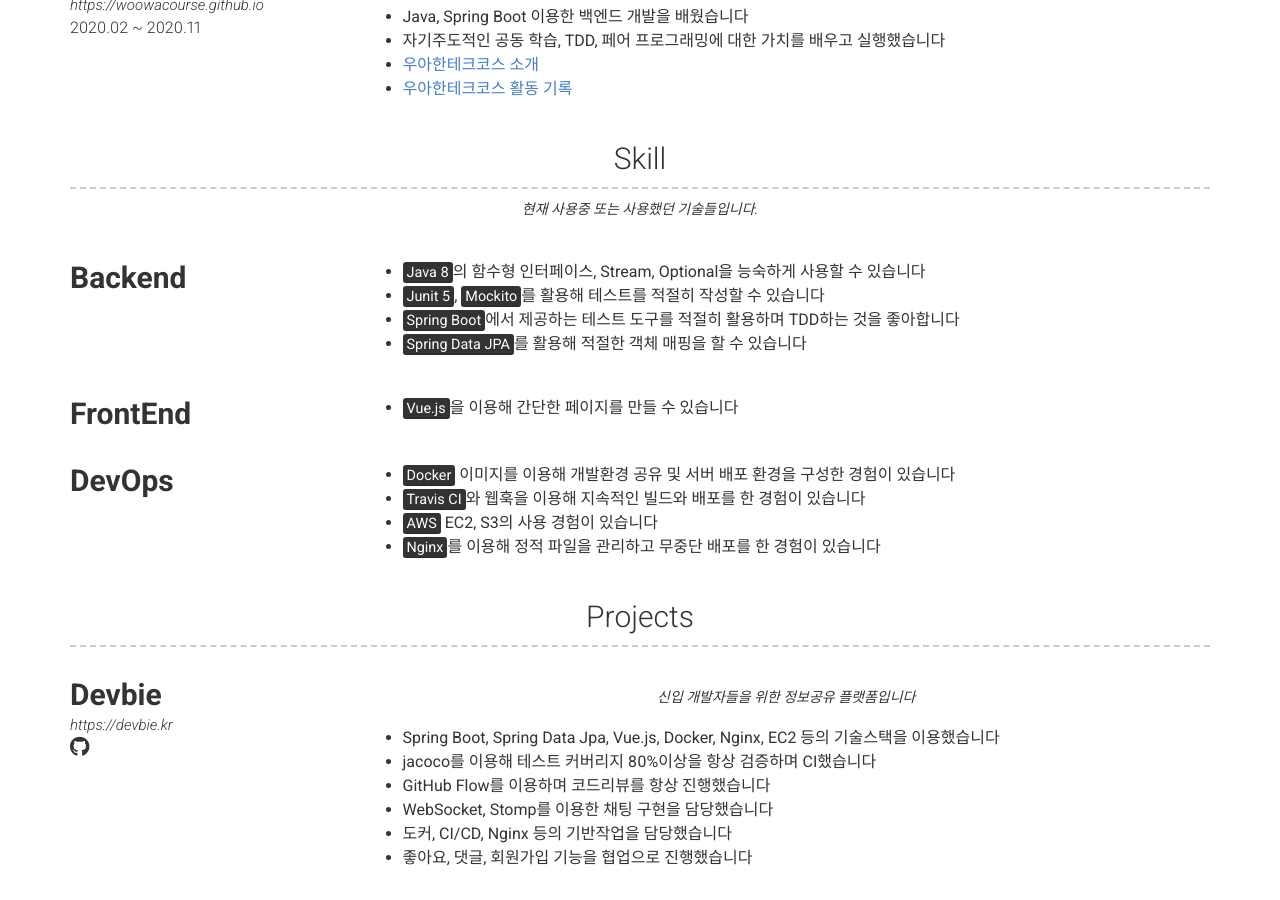
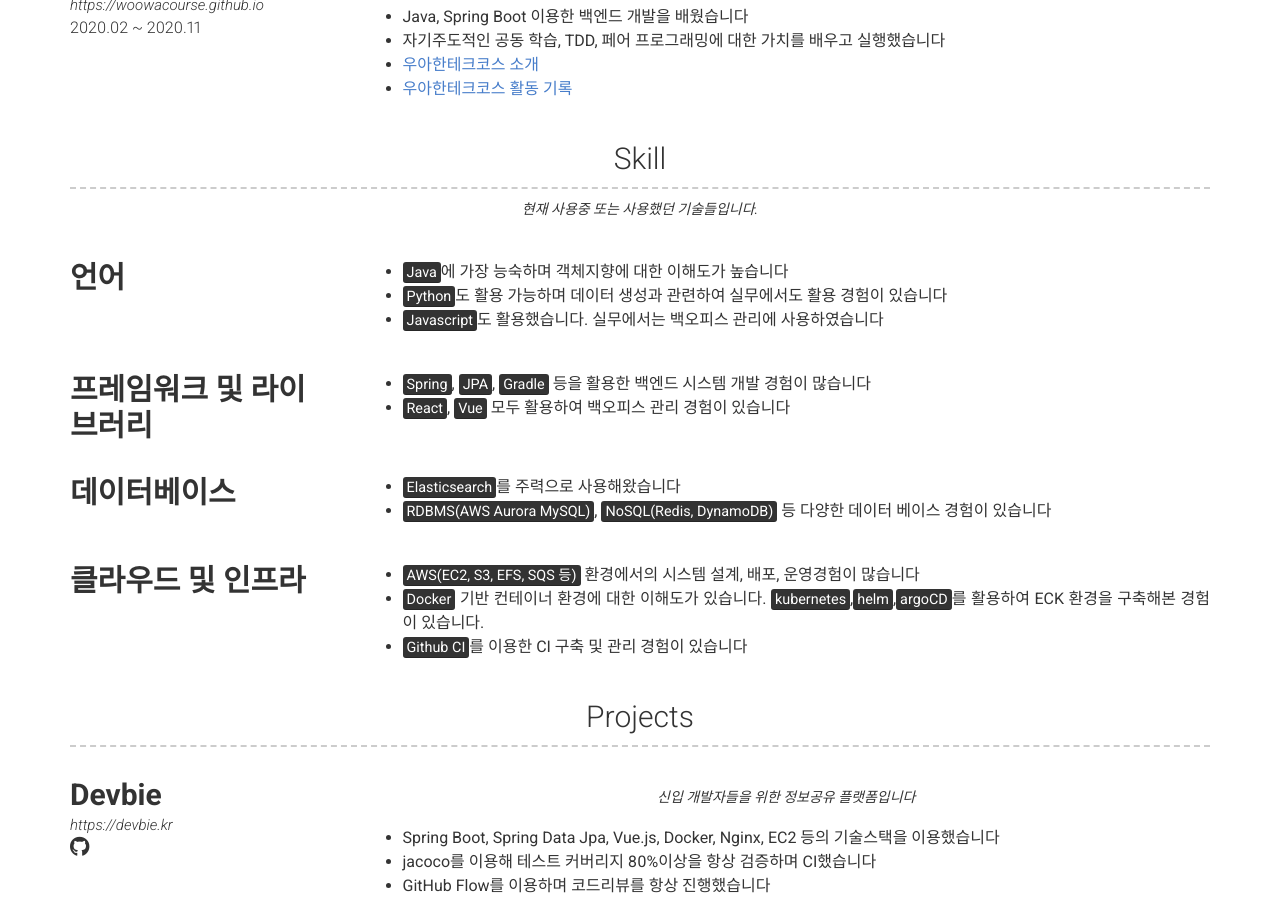
Before and after one commit to KimSeongGyu1/KimSeongGyu1.github.io, a Jekyll site: the page built from index.md, in a window 1280 px wide and 900 px high, scrolled down 573 px. Built offline with Jekyll 4.4.1, drawn with Linux system fonts in a browser that asks for light colours; nearby versions of some CDN libraries.

Commit message:
스킬 업데이트

```diff
--- a/_data/skill.yml
+++ b/_data/skill.yml
@@ -1,20 +1,25 @@
 - layout: left
-  name: Backend
+  name: 언어
   description: | # this will include new lines to allow paragraphs
-    - <mark>Java 8</mark>의 함수형 인터페이스, Stream, Optional을 능숙하게 사용할 수 있습니다
-    - <mark>Junit 5</mark>, <mark>Mockito</mark>를 활용해 테스트를 적절히 작성할 수 있습니다
-    - <mark>Spring Boot</mark>에서 제공하는 테스트 도구를 적절히 활용하며 TDD하는 것을 좋아합니다
-    - <mark>Spring Data JPA</mark>를 활용해 적절한 객체 매핑을 할 수 있습니다
+    - <mark>Java</mark>에 가장 능숙하며 객체지향에 대한 이해도가 높습니다
+    - <mark>Python</mark>도 활용 가능하며 데이터 생성과 관련하여 실무에서도 활용 경험이 있습니다
+    - <mark>Javascript</mark>도 활용했습니다. 실무에서는 백오피스 관리에 사용하였습니다
 
 - layout: left
-  name: FrontEnd
+  name: 프레임워크 및 라이브러리
   description: | # this will include new lines to allow paragraphs
-    - <mark>Vue.js</mark>을 이용해 간단한 페이지를 만들 수 있습니다
+    - <mark>Spring</mark>, <mark>JPA</mark>, <mark>Gradle</mark> 등을 활용한 백엔드 시스템 개발 경험이 많습니다
+    - <mark>React</mark>, <mark>Vue</mark> 모두 활용하여 백오피스 관리 경험이 있습니다
 
 - layout: left
-  name: DevOps
+  name: 데이터베이스
   description: | # this will include new lines to allow paragraphs
-    - <mark>Docker</mark> 이미지를 이용해 개발환경 공유 및 서버 배포 환경을 구성한 경험이 있습니다
-    - <mark>Travis CI</mark>와 웹훅을 이용해 지속적인 빌드와 배포를 한 경험이 있습니다
-    - <mark>AWS</mark> EC2, S3의 사용 경험이 있습니다
-    - <mark>Nginx</mark>를 이용해 정적 파일을 관리하고 무중단 배포를 한 경험이 있습니다
+    - <mark>Elasticsearch</mark>를 주력으로 사용해왔습니다
+    - <mark>RDBMS(AWS Aurora MySQL)</mark>, <mark>NoSQL(Redis, DynamoDB)</mark> 등 다양한 데이터 베이스 경험이 있습니다
+
+- layout: left
+  name: 클라우드 및 인프라
+  description: | # this will include new lines to allow paragraphs
+    - <mark>AWS(EC2, S3, EFS, SQS 등)</mark> 환경에서의 시스템 설계, 배포, 운영경험이 많습니다
+    - <mark>Docker</mark> 기반 컨테이너 환경에 대한 이해도가 있습니다. <mark>kubernetes</mark>,<mark>helm</mark>,<mark>argoCD</mark>를 활용하여 ECK 환경을 구축해본 경험이 있습니다.
+    - <mark>Github CI</mark>를 이용한 CI 구축 및 관리 경험이 있습니다
```
